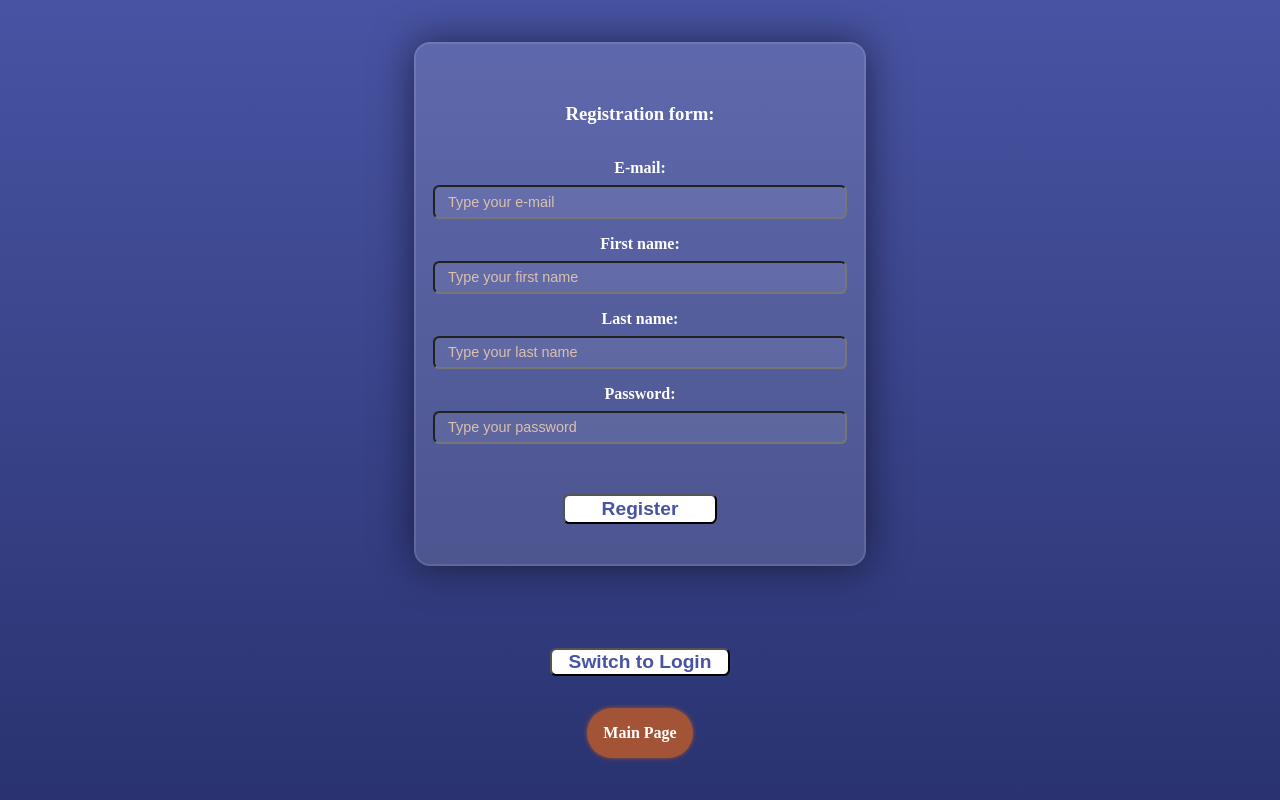
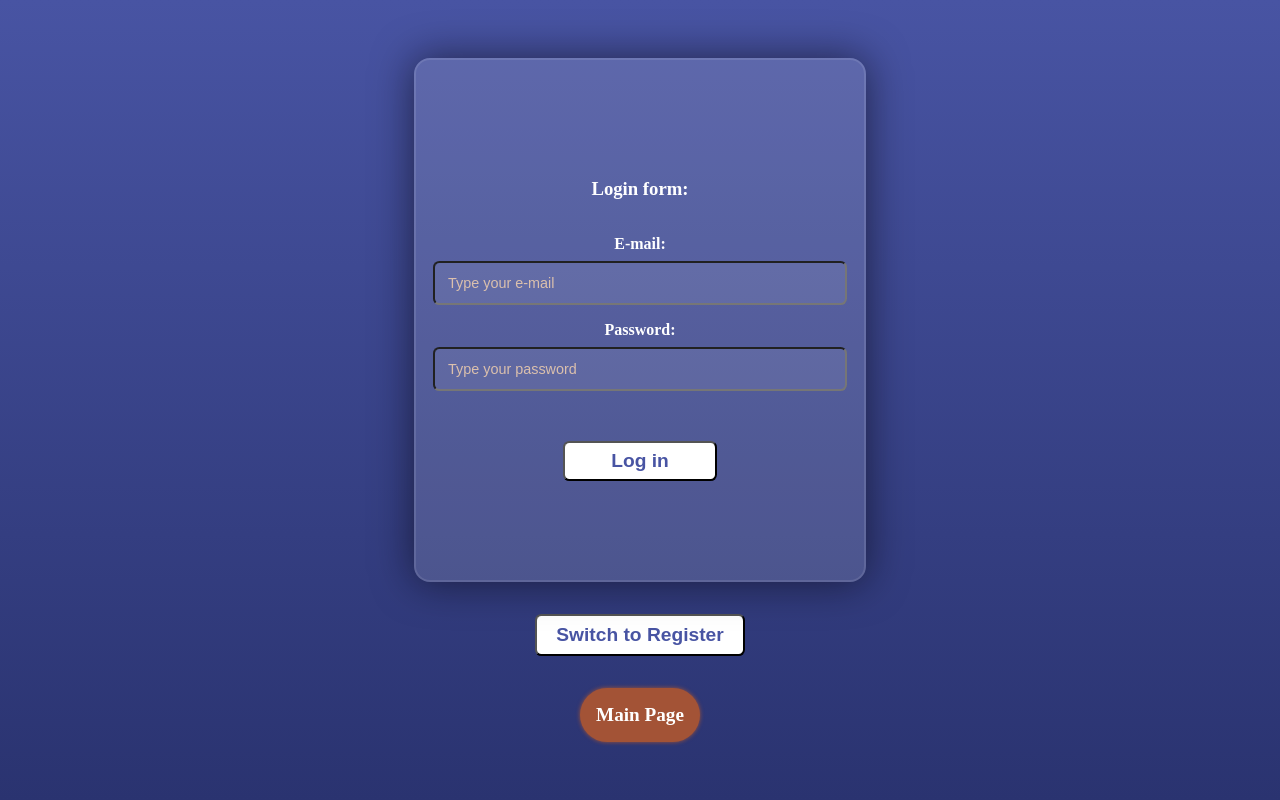
Before and after one commit to m-gibas/website-for-tutors, a React (Create React App) app: page /register in a window 1280 px wide. Built offline with nearby package versions, Linux system fonts and the light colour scheme.

Commit message:
register/login page update

```diff
--- a/src/App.tsx
+++ b/src/App.tsx
@@ -3,7 +3,6 @@ import { BrowserRouter as Router, Routes, Route, Link } from 'react-router-dom'
 import Tile from './components/Tile';
 import Tutors from './components/Tutors';
 import Register from './components/Register';
-import Login from './components/Login';
 
 function App() {
 
@@ -13,15 +12,13 @@ function App() {
       <Routes>
         <Route path='/' element={
           <div className="container">
-            <Link to="/register" className="mainpage-link"><Tile text='Register' /></Link>
-            <Link to="/login" className="mainpage-link"><Tile text='Log in' /></Link>
+            <Link to="/register" className="mainpage-link"><Tile text='Log in' /></Link>
             <Link to="/tutors" className="mainpage-link"><Tile text='Tutors' /></Link>
             <Link to="/about" className="mainpage-link"><Tile text='About' /></Link>
             <Link to="/about" className="mainpage-link"><Tile text='About' /></Link>
           </div>
         }/>
         <Route path='/register' element={ <Register /> } />
-        <Route path='/login' element={ <Login /> } />
         <Route path='/tutors' element={ <Tutors />} />
         <Route path='/about' element={ <p>About page <Link to="/">Main Page</Link></p> } />
       </Routes>
--- a/src/components/Login/Login.tsx
+++ /dev/null
@@ -1,15 +0,0 @@
-import { Link } from "react-router-dom"
-
-const Login = () => {
-  return (
-    <>
-    <form>
-        <label htmlFor='email'>E-mail: </label>
-        <input type='text' id='email' name='email' />
-    </form>
-    <Link to="/">Main Page</Link>
-    </>
-  )
-}
-
-export default Login
--- a/src/components/Login/index.tsx
+++ /dev/null
@@ -1 +0,0 @@
-export {default} from './Login'
--- a/src/components/Register/Register.css
+++ b/src/components/Register/Register.css
@@ -24,13 +24,7 @@
   border: 2px solid rgba(255, 255, 255, 0.1);
   box-shadow: 0 0 40px rgba(8, 7, 16, 0.6);
   padding: 2.5rem 2rem;
-  /* position: fixed; */
-  /* backface-visibility: hidden; */
-}
-
-.register-form--back {
-  /* transform: rotateY(180deg); */
-  display: none;
+  backface-visibility: hidden;
 }
 
 label {
@@ -74,9 +68,32 @@ input {
   transform-style: preserve-3d;
   transform-origin: center right;
   transition: transform 1s;
+  display: flex;
 }
 
 .is-flipped {
-  /* transform: translateX(-100%) rotateY(-180deg); */
   transform: translateX(-100%) rotateY(-180deg);
 }
+
+.register-form-front {
+  transform: translateX(50%);
+}
+.register-form-back {
+  transform: translateX(-50%) rotateY(180deg);
+}
+
+.switch-button {
+  width: fit-content;
+  padding: 0.5rem 1.2rem;
+  background-color: #ffffff;
+  color: var(--clr-1);
+  font-size: 1.2rem;
+  font-weight: 600;
+  border-radius: 0.4rem;
+  cursor: pointer;
+  transition: background-color 0.35s;
+}
+
+.switch-button:hover {
+  background-color: var(--clr-4);
+}
--- a/src/components/Register/Register.tsx
+++ b/src/components/Register/Register.tsx
@@ -6,42 +6,41 @@ const Register = () => {
     const [isFlipped, setIsFlipped] = useState(false)
 
   return (
-    // <div className='register-container' >
     <div className='register-container' >
 
     <div className={`card ${isFlipped ? 'is-flipped' : ''}`}>
 
-        <form className={`register-form ${isFlipped ? 'register-form--back' : ''}`}>
+        <form className='register-form register-form-front'>
+             <h3>Login form:</h3>
+            <label htmlFor='email'>E-mail: </label>
+            <input type='text' id='login-email' name='email' placeholder="Type your e-mail" />
+
+            <label htmlFor='password'>Password: </label>
+            <input type='password' id='login-password' name='password'  placeholder="Type your password" />
+
+            <input type='submit' value='Log in' className='submit-button' />
+        </form>
+
+        <form className='register-form register-form-back'>
             <h3>Registration form:</h3>
             <label htmlFor='email'>E-mail: </label>
-            <input type='text' id='email' name='email' placeholder="Type your e-mail" />
+            <input type='text' id='register-email' name='email' placeholder="Type your e-mail" />
 
             <label htmlFor='firstName'>First name: </label>
-            <input type='text' id='firstName' name='firstName'  placeholder="Type your first name" />
+            <input type='text' id='register-firstName' name='firstName'  placeholder="Type your first name" />
 
             <label htmlFor='lastName'>Last name: </label>
-            <input type='text' id='lastName' name='lastName' placeholder="Type your last name" />
+            <input type='text' id='register-lastName' name='lastName' placeholder="Type your last name" />
 
             <label htmlFor='password'>Password: </label>
-            <input type='password' id='password' name='password'  placeholder="Type your password" />
-
-            <input type='submit' value='Register' className='submit-button' />
-        </form>
-
-        <form className={`register-form ${isFlipped ? '' : 'register-form--back'}`}>
-            <h3>Login form:</h3>
-            <label htmlFor='email'>E-mail: </label>
-            <input type='text' id='email' name='email' placeholder="Type your e-mail" />
-
-            <label htmlFor='password'>Password: </label>
-            <input type='password' id='password' name='password'  placeholder="Type your password" />
+            <input type='password' id='register-password' name='password'  placeholder="Type your password" />
 
             <input type='submit' value='Register' className='submit-button' />
         </form>
 
     </div>
 
-    <button className='submit-button' onClick={() => setIsFlipped(!isFlipped)}>Switch to {isFlipped ? 'Register' : 'Login'}</button>
+    <button className='switch-button' onClick={() => setIsFlipped(!isFlipped)}>Switch to {isFlipped ? 'Log in' : 'Register'}</button>
     <Link to="/" className="link">Main Page</Link>
 
     </div>
--- a/src/components/Tile/Tile.css
+++ b/src/components/Tile/Tile.css
@@ -2,13 +2,14 @@
   width: 8rem;
   /* max-width: 8rem; */
   /* height: 8rem; */
-  padding: 0.5rem;
+  padding: 1rem 0.5rem;
   background: var(--clr-3);
-  border-radius: 20%;
+  border-radius: 2rem;
   transition: rotate 0.5s;
   cursor: pointer;
   text-align: center;
   font-size: 1.2rem;
+  box-shadow: 0 0 8px rgba(0, 0, 0, 0.7);
 }
 
 .tile:hover {
--- a/src/index.css
+++ b/src/index.css
@@ -15,18 +15,19 @@ body {
 }
 
 .container {
-  /* max-width: 50vw; */
   width: fit-content;
   min-height: 50vh;
-  margin: auto;
-
   display: flex;
-  gap: 0 1rem;
+  gap: 0 2rem;
   justify-content: center;
   align-items: center;
   flex-wrap: wrap;
+  position: absolute;
+  transform: translate(-50%, -50%);
+  top: 50%;
+  left: 50%;
 
-  border: solid 1px var(--clr-4);
+  /* border: solid 1px var(--clr-4); */
 
   /* display: grid;
   grid-template-columns: repeat(auto-fit, minmax(5rem, 1fr)); */
@@ -44,6 +45,7 @@ body {
 
 .link {
   text-decoration: none;
+  font-size: 1.2rem;
   font-weight: 600;
   display: block;
   background: var(--clr-5);
```
